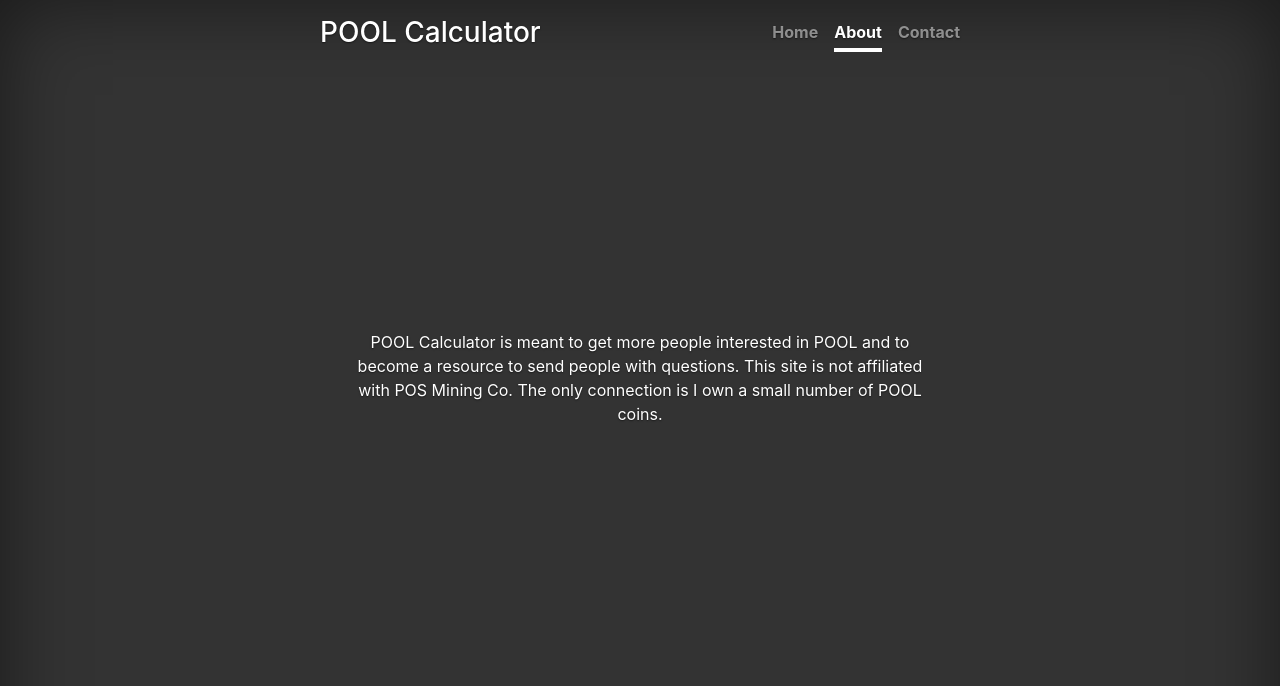
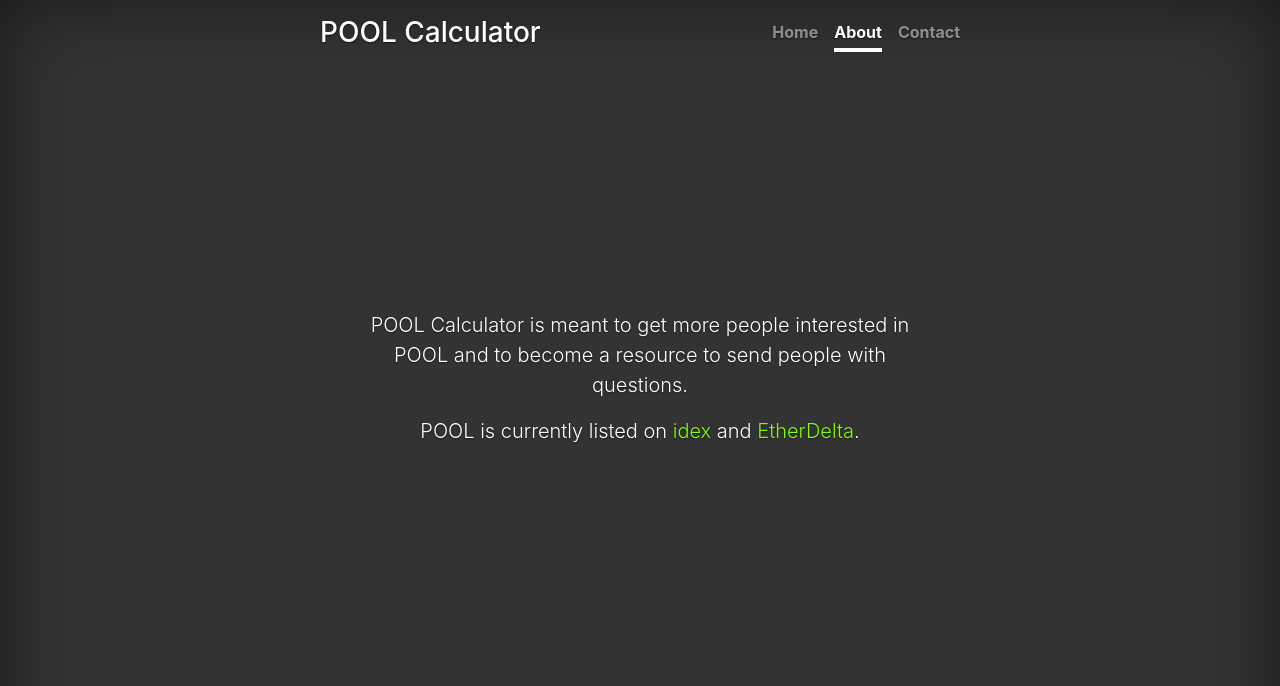
Before and after one commit to kevinbird15/POOLCalc, a Django app: page /about/ in a window 1280 px wide. Shown: the top 686 px of the page. Run offline with Django 3.2, Linux system fonts and the light colour scheme; some libraries are stand-ins or nearby versions.

Commit message:
Adding more wording into About

```diff
--- a/templates/about.html
+++ b/templates/about.html
@@ -8,7 +8,10 @@
         $('#contact-link').removeClass("active");
     });
     </script>
-    <p>
-        POOL Calculator is meant to get more people interested in POOL and to become a resource to send people with questions.  This site is not affiliated with POS Mining Co.  The only connection is I own a small number of POOL coins.
+    <p class="lead">
+        POOL Calculator is meant to get more people interested in POOL and to become a resource to send people with questions.
+    </p>
+    <p class="lead">
+        POOL is currently listed on <a href="https://idex.market/eth/pool" style="color: chartreuse">idex</a> and <a href="https://etherdelta.com/#POOL-ETH" style="color: chartreuse">EtherDelta</a>.
     </p>
 {% endblock %}
```
